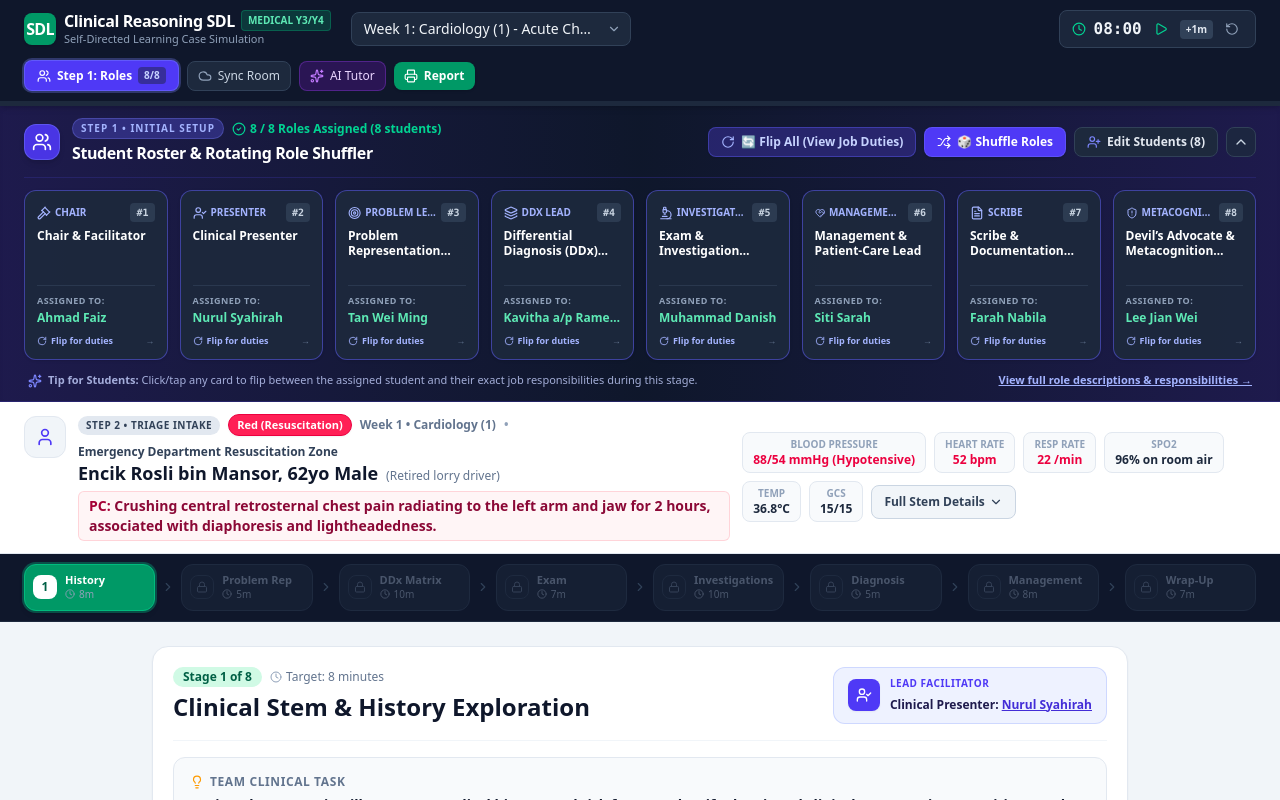
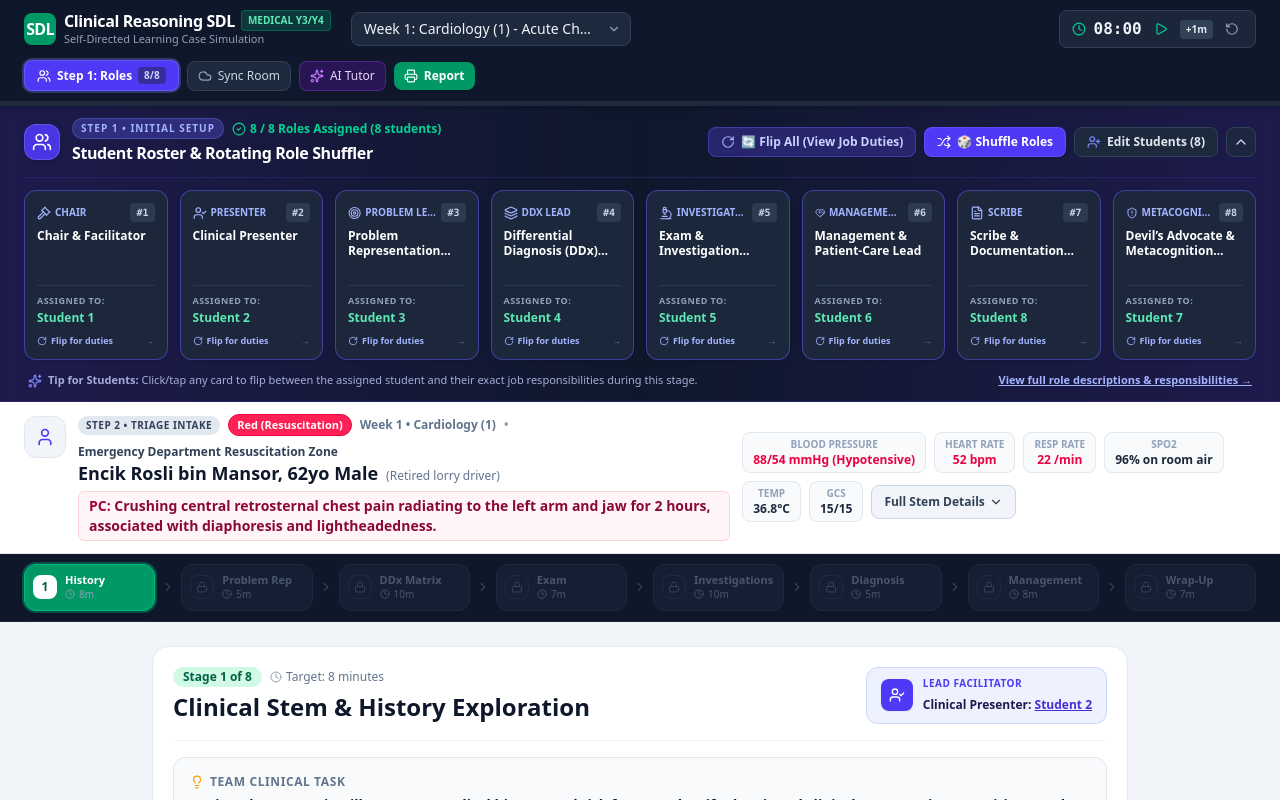
Before and after one commit to drizzaarsyika-usim/PAM301ASDL, a React (Vite) app: page / in a window 1280 px wide. Shown: the top 800 px of the page. Built offline with nearby package versions, Linux system fonts and the light colour scheme.

Commit message:
refactor: replace hardcoded names with generic placeholders
Update default teammates and assignments to generic labels to ensure template neutrality.

```diff
--- a/src/App.tsx
+++ b/src/App.tsx
@@ -14,25 +14,25 @@ import { PrintableReportModal } from './components/PrintableReportModal';
 import { AiTutorModal } from './components/AiTutorModal';
 
 const DEFAULT_TEAMMATES = [
-  'Ahmad Faiz',
-  'Nurul Syahirah',
-  'Tan Wei Ming',
-  'Kavitha a/p Ramesh',
-  'Muhammad Danish',
-  'Siti Sarah',
-  'Lee Jian Wei',
-  'Farah Nabila'
+  'Student 1',
+  'Student 2',
+  'Student 3',
+  'Student 4',
+  'Student 5',
+  'Student 6',
+  'Student 7',
+  'Student 8'
 ];
 
 const DEFAULT_ASSIGNMENTS: Record<string, string> = {
-  chair: 'Ahmad Faiz',
-  presenter: 'Nurul Syahirah',
-  problem_lead: 'Tan Wei Ming',
-  ddx_lead: 'Kavitha a/p Ramesh',
-  investigation_strategist: 'Muhammad Danish',
-  management_lead: 'Siti Sarah',
-  devils_advocate: 'Lee Jian Wei',
-  scribe: 'Farah Nabila'
+  chair: 'Student 1',
+  presenter: 'Student 2',
+  problem_lead: 'Student 3',
+  ddx_lead: 'Student 4',
+  investigation_strategist: 'Student 5',
+  management_lead: 'Student 6',
+  devils_advocate: 'Student 7',
+  scribe: 'Student 8'
 };
 
 const DEFAULT_REFLECTION: TeamReflection = {
```
